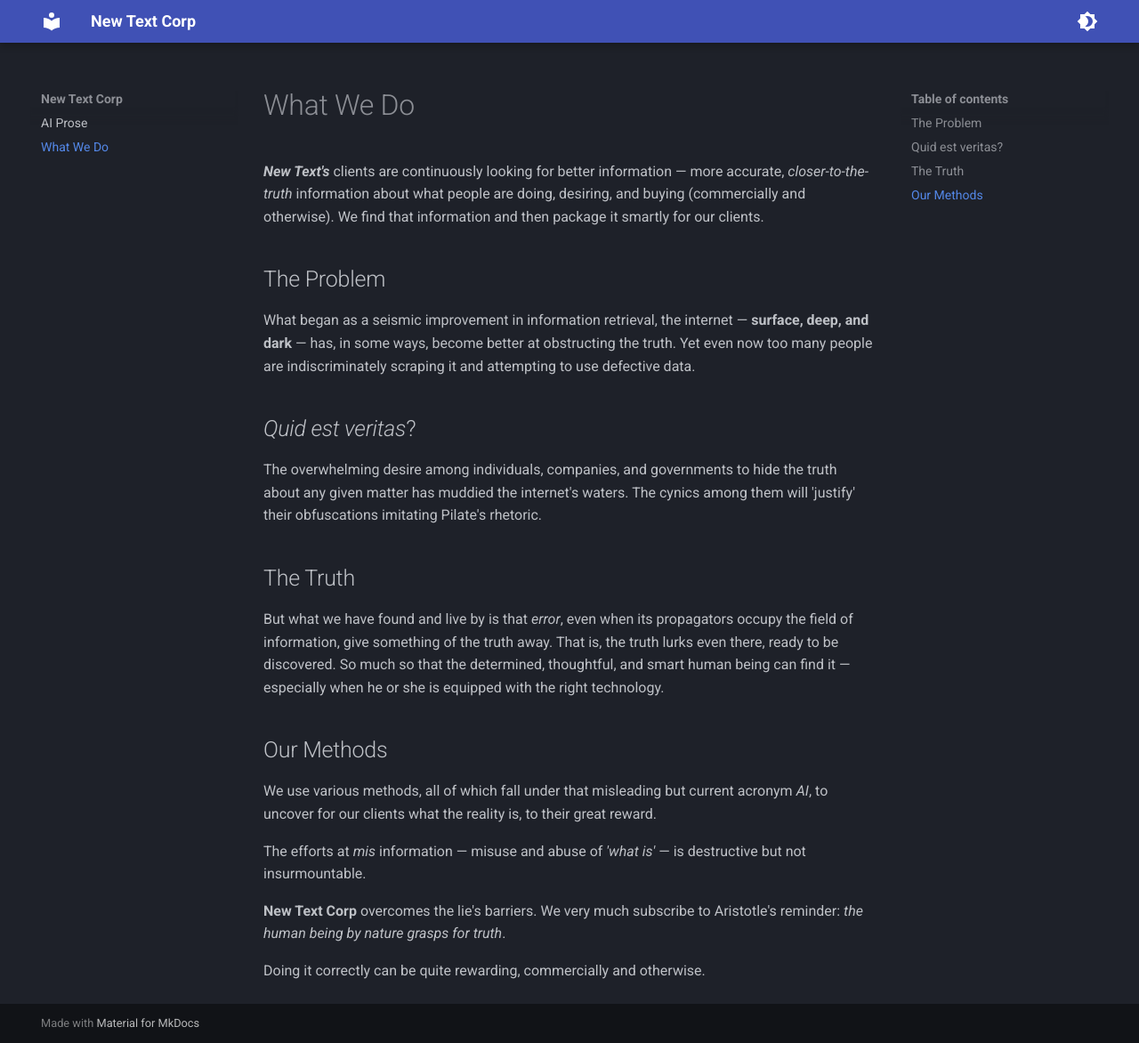
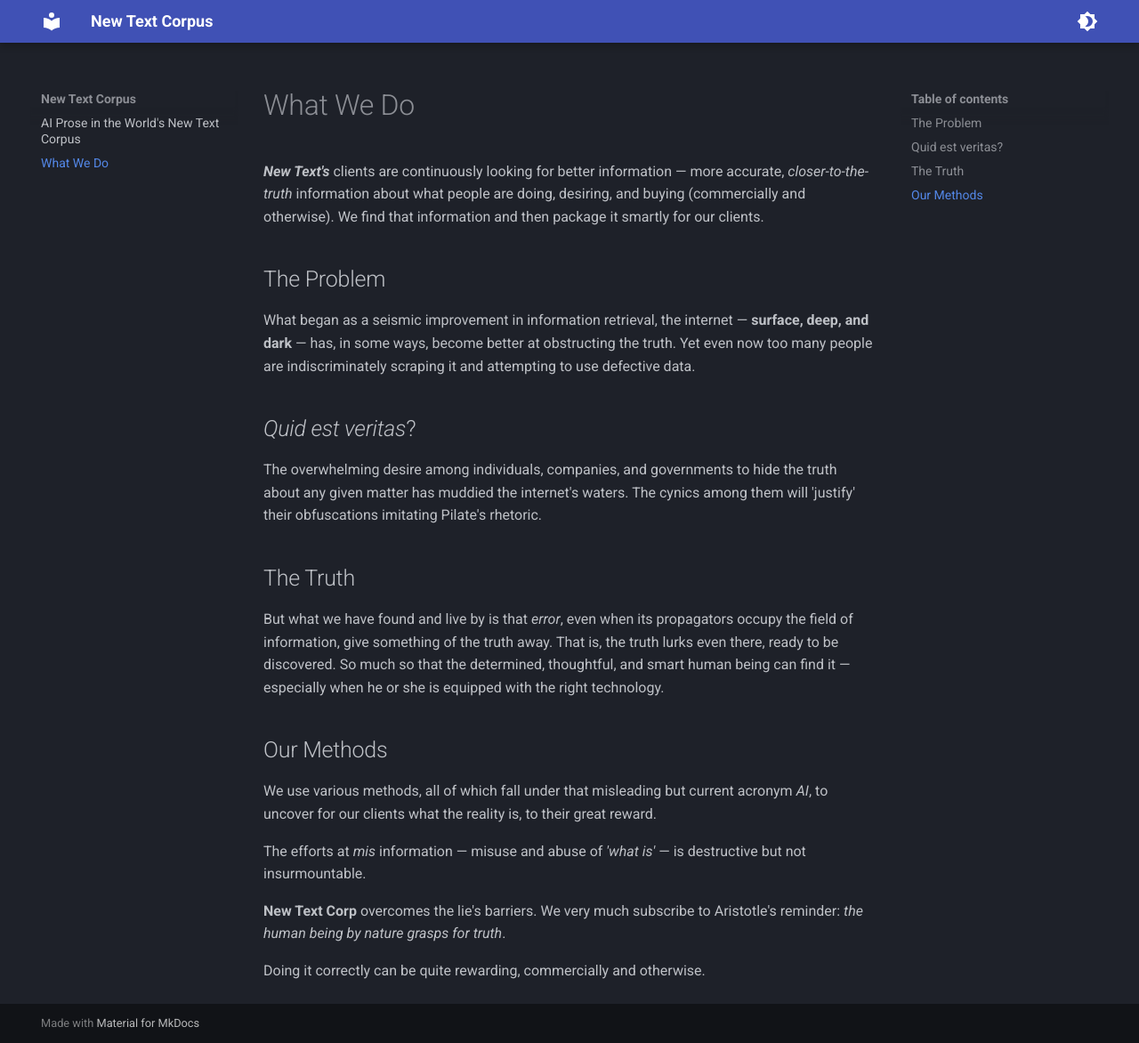
Before and after one commit to textmadenew/newtextcorp.github.io, an MkDocs documentation site: the page built from docs/whatwedo.md, in a window 1280 px wide and 1172 px high. Shown: the whole window at 89% size. Built offline with MkDocs 1.6.1 and Material for MkDocs 9.7.7, drawn with Linux system fonts in a browser that asks for light colours.

Commit message:
tweak home

```diff
--- a/docs/index.md
+++ b/docs/index.md
@@ -1 +1 @@
-# AI Prose
+# AI Prose in the World's New Text `Corpus`
--- a/mkdocs.yml
+++ b/mkdocs.yml
@@ -1,4 +1,4 @@
-site_name: New Text Corp
+site_name: New Text Corpus
 
 theme:
   name: material
```
